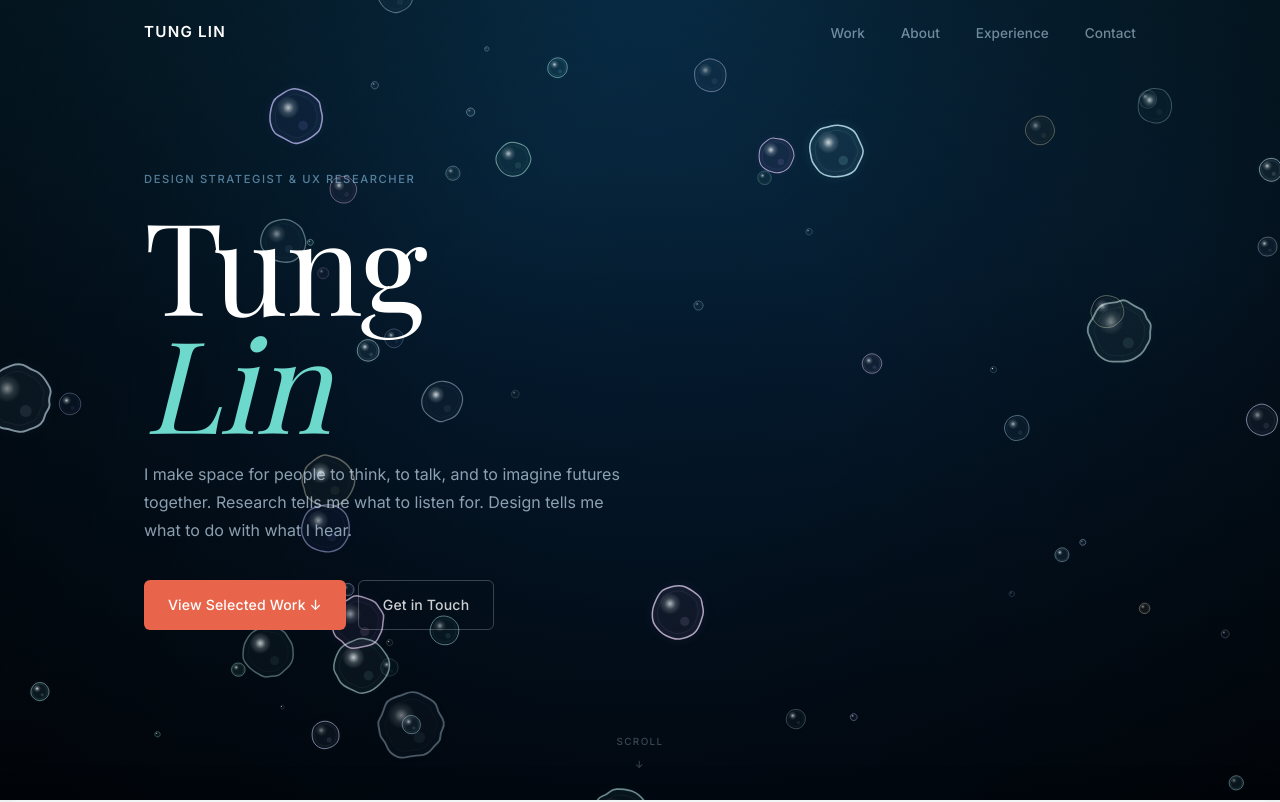
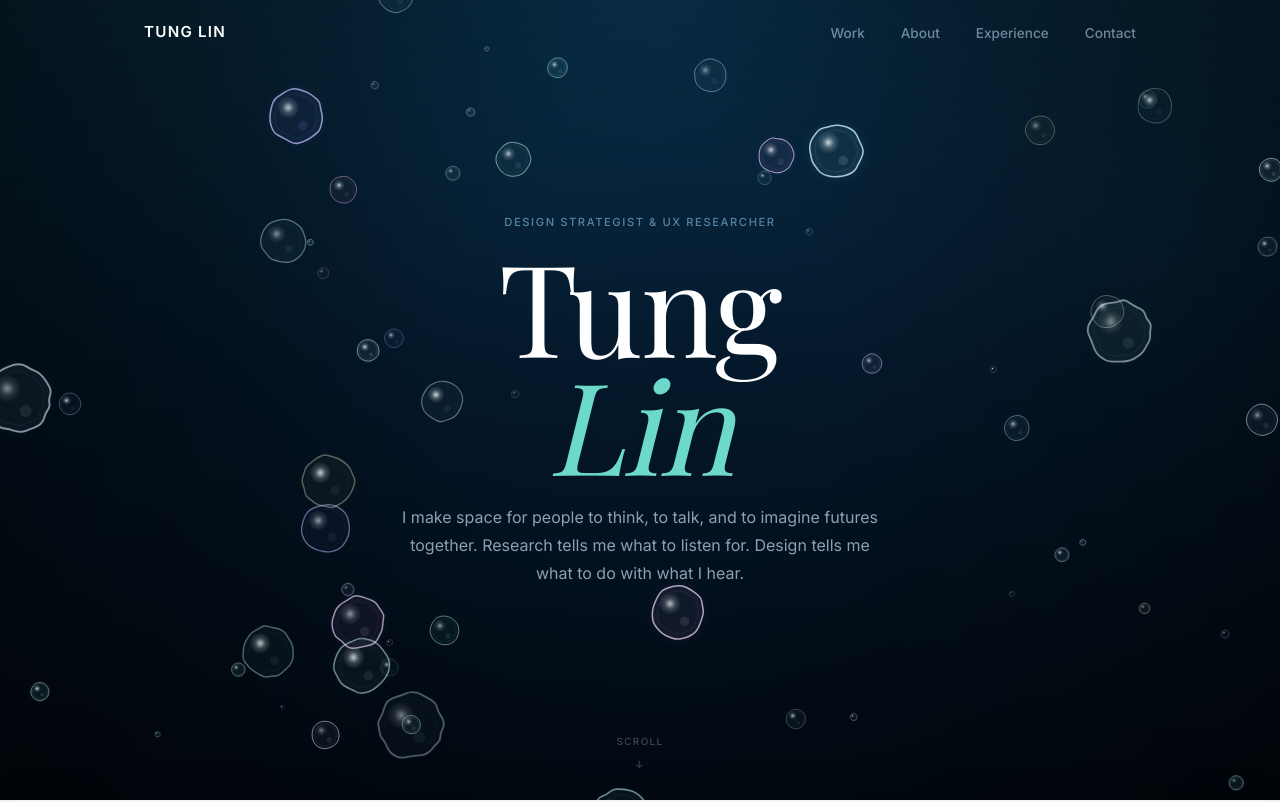
Before and after one commit to tl-sy-nl/portfolio, a React (Vite) app: page / in a window 1280 px wide. Shown: the top 802 px of the page. Built offline with nearby package versions, Linux system fonts and the light colour scheme; a web font is replaced by a local one.

Commit message:
Hero: remove CTA buttons, center content

```diff
--- a/src/index.css
+++ b/src/index.css
@@ -183,6 +183,10 @@ p { font-size: 1rem; color: var(--ink-2); line-height: 1.75; }
   max-width: var(--w-wide);
   margin: 0 auto;
   padding: 0 64px;
+  text-align: center;
+  display: flex;
+  flex-direction: column;
+  align-items: center;
 }
 .hero__role {
   display: block;
@@ -214,7 +218,7 @@ p { font-size: 1rem; color: var(--ink-2); line-height: 1.75; }
   color: rgba(205, 228, 248, 0.68);
   line-height: 1.75;
   max-width: 480px;
-  margin-bottom: 36px;
+  margin-bottom: 0;
 }
 .hero__links { display: flex; gap: 12px; flex-wrap: wrap; }
 /* Buttons on dark ocean-bubble hero */
--- a/src/pages/Home.jsx
+++ b/src/pages/Home.jsx
@@ -100,10 +100,6 @@ export default function Home() {
           <motion.p className="hero__desc" variants={heroItem}>
             I make space for people to think, to talk, and to imagine futures together. Research tells me what to listen for. Design tells me what to do with what I hear.
           </motion.p>
-          <motion.div className="hero__links" variants={heroItem}>
-            <a href="#work" className="btn btn--dark">View Selected Work ↓</a>
-            <a href="mailto:tunglin.sy@gmail.com" className="btn btn--outline">Get in Touch</a>
-          </motion.div>
         </motion.div>
 
         <motion.div
```
